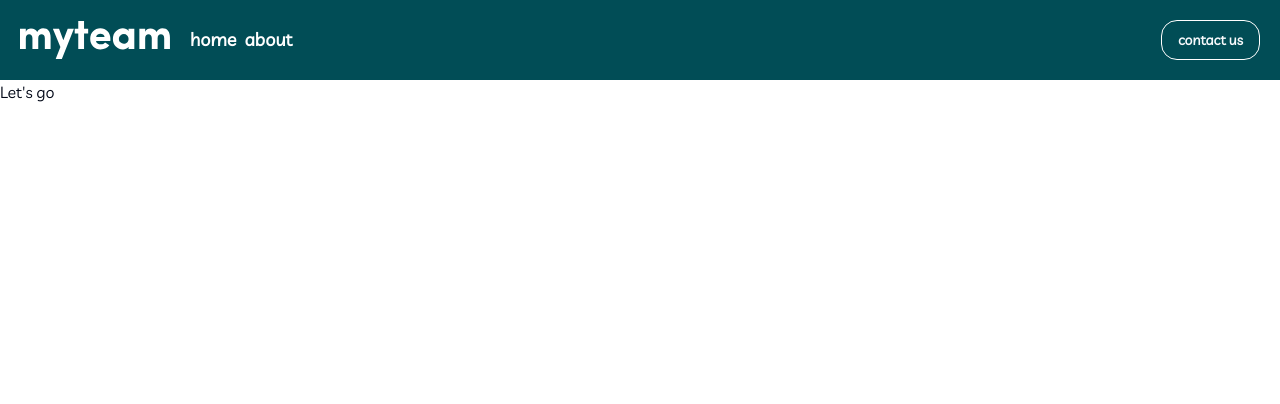
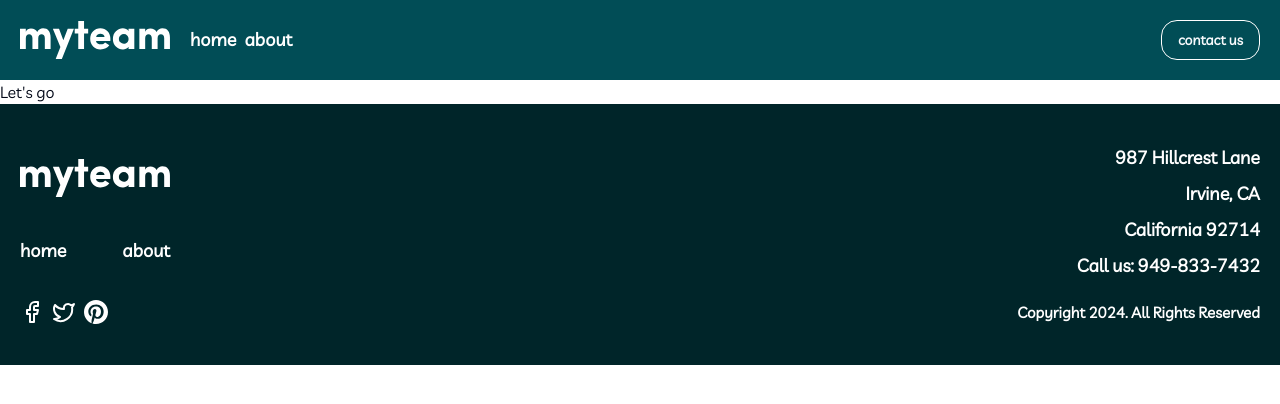
Before and after one commit to thiagomartns/myteam-multipage, a Next.js app: page / in a window 1280 px wide. Shown: the top 404 px of the page. Built offline with nearby package versions, Linux system fonts and the light colour scheme.

Commit message:
Feat: Footer

```diff
--- a/src/app/layout.tsx
+++ b/src/app/layout.tsx
@@ -2,6 +2,7 @@ import type { Metadata } from "next";
 import { Livvic } from "next/font/google";
 import "./globals.css";
 import { Navigation } from "@/components/navigation";
+import { Footer } from "@/components/footer";
 
 const livvic = Livvic({ subsets: ["latin"], weight: "400" });
 
@@ -18,8 +19,11 @@ export default function RootLayout({
   return (
     <html lang="en">
       <body className={livvic.className}>
-        <Navigation />
-        {children}
+        <div>
+          <Navigation />
+          {children}
+          <Footer />
+        </div>
       </body>
     </html>
   );
--- /dev/null
+++ b/src/components/footer/index.tsx
@@ -0,0 +1,46 @@
+import Image from "next/image";
+import React from "react";
+import LogoImage from "@/assets/img/logo.svg";
+import Pinterest from "@/assets/img/icon-pinterest.svg";
+import { Facebook, Twitter } from "lucide-react";
+
+export const Footer = () => {
+  return (
+    <section className="bg-dark-green flex flex-col gap-5 items-center justify-center py-10 text-white">
+      <div className="text-white flex flex-col gap-5 items-center sm:flex-row sm:justify-between sm:w-full sm:px-5">
+        <div className="flex flex-col gap-2 sm:gap-10">
+          <Image
+            src={LogoImage}
+            alt="myteam Logo Image"
+            width={150}
+            height={100}
+          />
+          <ul className="flex justify-between gap-5  body-1">
+            <li>home</li>
+            <li>about</li>
+          </ul>
+        </div>
+        <div className="flex flex-col gap-2 justify-center items-center sm:items-end">
+          <p className="body-1">987 Hillcrest Lane</p>
+          <p className="body-1">Irvine, CA</p>
+          <p className="body-1">California 92714</p>
+          <p className="body-1">Call us: 949-833-7432</p>
+        </div>
+      </div>
+      <div className="flex flex-col gap-4 sm:flex-row sm:justify-between sm:w-full sm:px-5">
+        <ul className="flex gap-2 justify-center">
+          <li>
+            <Facebook />
+          </li>
+          <li>
+            <Twitter />
+          </li>
+          <li>
+            <Image src={Pinterest} alt="Pinterest Logo" />
+          </li>
+        </ul>
+        <p className="body-2">Copyright 2024. All Rights Reserved</p>
+      </div>
+    </section>
+  );
+};
--- a/tailwind.config.ts
+++ b/tailwind.config.ts
@@ -25,6 +25,12 @@ const config = {
         background: "hsl(var(--background))",
         foreground: "hsl(var(--foreground))",
         "midnight-green": "hsl(var(--midnight-green))",
+        "dark-green": "hsl(var(--dark-green))",
+        "light-coral": "hsl(var(--light-coral))",
+        "rapture-blue": "hsl(var(--rapture-blue))",
+        "police-blue": "hsl(var(--police-blue))",
+        "deep-jungle-green": "hsl(var(--deep-jungle-green))",
+        "sacramento-state-green": "hsl(var(--sacramento-state-green))",
         primary: {
           DEFAULT: "hsl(var(--primary))",
           foreground: "hsl(var(--primary-foreground))",
```
